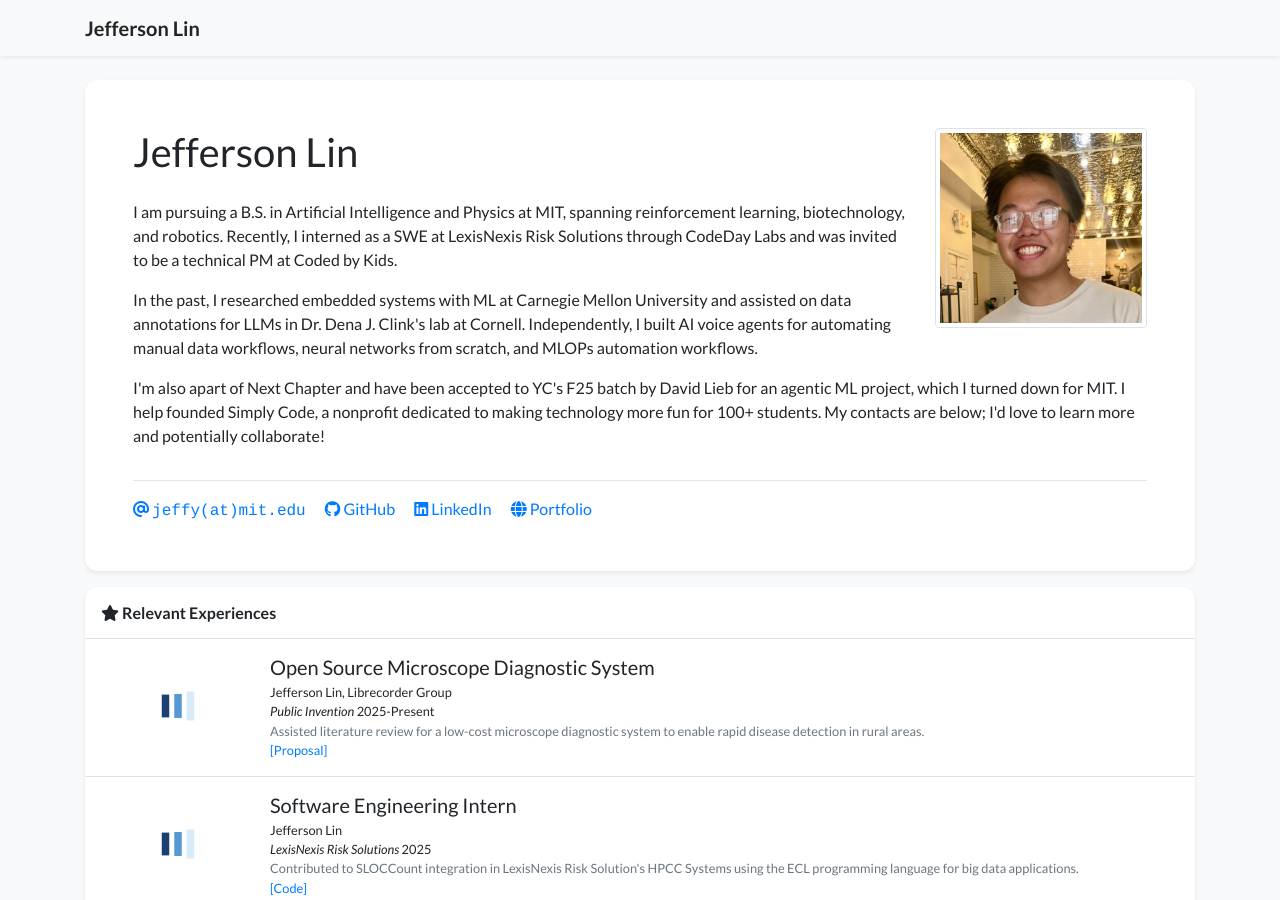
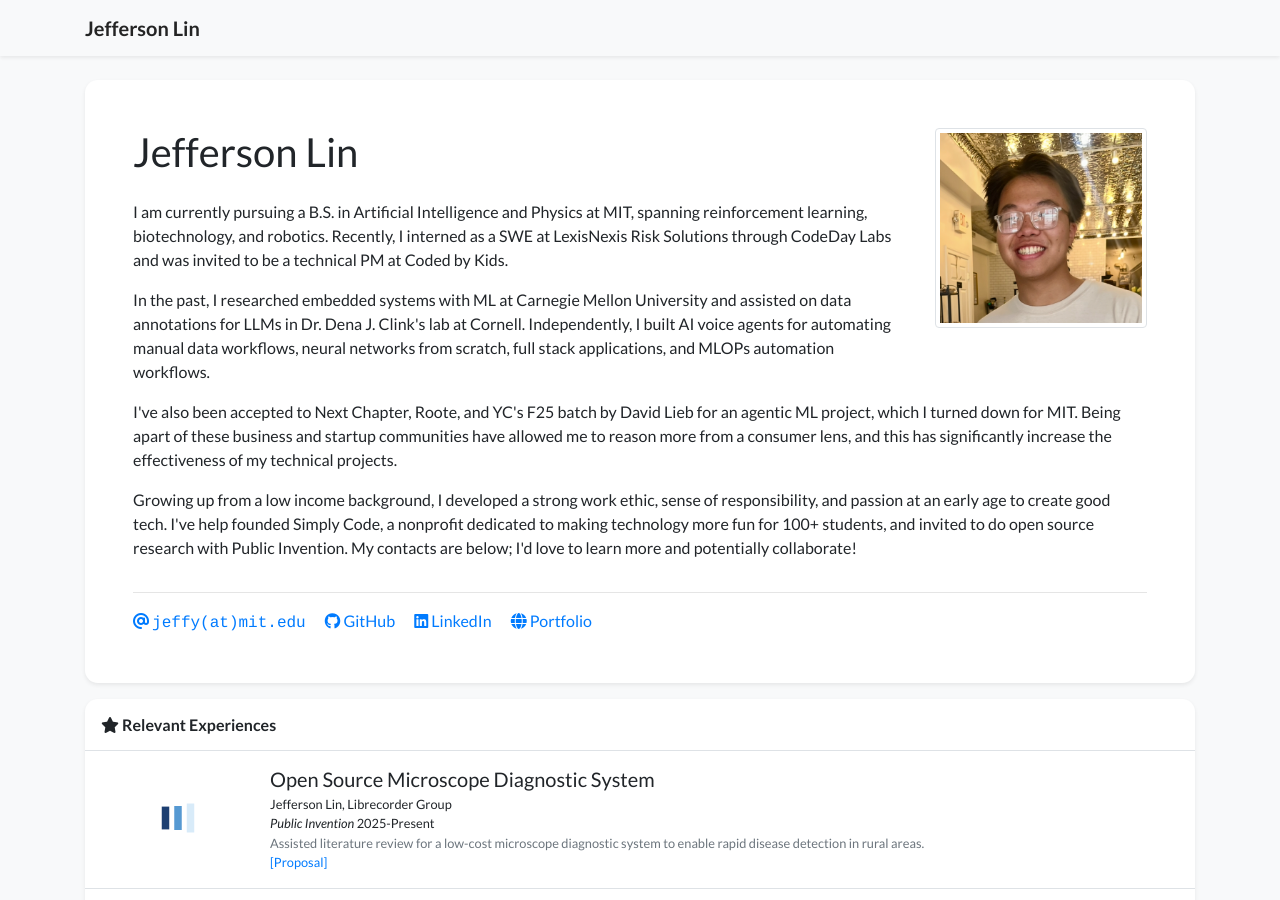
Before and after one commit to jeffelin/jeffelin.github.io, a Jekyll site: the page built from index.html, in a window 1280 px wide and 900 px high. Built offline with Jekyll 4.4.1, drawn with Linux system fonts in a browser that asks for light colours; nearby versions of some CDN libraries; a style sheet for code colours, icons or effects is not loaded.

Commit message:
more details

```diff
--- a/_data/profile.yml
+++ b/_data/profile.yml
@@ -23,14 +23,18 @@
 short_bio_text_justify: false
 short_bio: >-
   <p>
-    I am pursuing a B.S. in Artificial Intelligence and Physics at MIT, spanning reinforcement learning, biotechnology, and robotics. Recently, I interned as a SWE at LexisNexis Risk Solutions through CodeDay Labs and was invited to be a technical PM at Coded by Kids.
+    I am currently pursuing a B.S. in Artificial Intelligence and Physics at MIT, spanning reinforcement learning, biotechnology, and robotics. Recently, I interned as a SWE at LexisNexis Risk Solutions through CodeDay Labs and was invited to be a technical PM at Coded by Kids.
   </p>
   <p>
-    In the past, I researched embedded systems with ML at Carnegie Mellon University and assisted on data annotations for LLMs in Dr. Dena J. Clink's lab at Cornell. Independently, I built AI voice agents for automating manual data workflows, neural networks from scratch, and MLOPs automation workflows.
+    In the past, I researched embedded systems with ML at Carnegie Mellon University and assisted on data annotations for LLMs in Dr. Dena J. Clink's lab at Cornell. Independently, I built AI voice agents for automating manual data workflows, neural networks from scratch, full stack applications, and MLOPs automation workflows.
   </p>
   <p>
-    I'm also apart of Next Chapter and have been accepted to YC's F25 batch by David Lieb for an agentic ML project, which I turned down for MIT. I help founded Simply Code, a nonprofit dedicated to making technology more fun for 100+ students. My contacts are below; I'd love to learn more and potentially collaborate!
+    I've also been accepted to Next Chapter, Roote, and YC's F25 batch by David Lieb for an agentic ML project, which I turned down for MIT. Being apart of these business and startup communities have allowed me to reason more from a consumer lens, and this has significantly increase the effectiveness of my technical projects.
   </p>
+  <p>
+    Growing up from a low income background, I developed a strong work ethic, sense of responsibility, and passion at an early age to create good tech. I've help founded Simply Code, a nonprofit dedicated to making technology more fun for 100+ students, and invited to do open source research with Public Invention. My contacts are below; I'd love to learn more and potentially collaborate!
+  </p>
+
 
 # selected_publications:
 # - title: "Hide & Seek - Multi-Modal Approach to AI Facial Detection"
```
